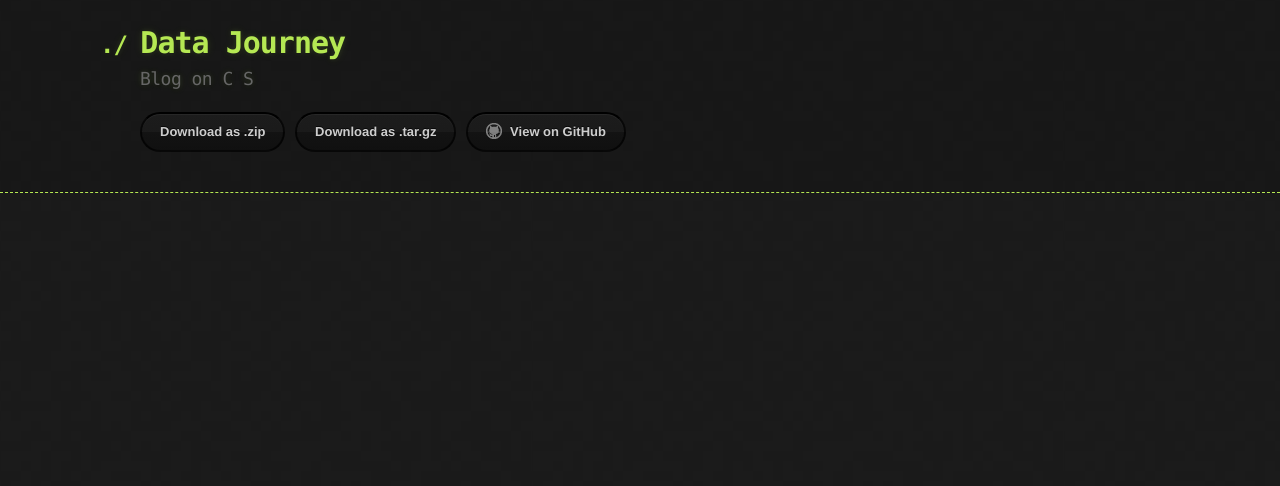
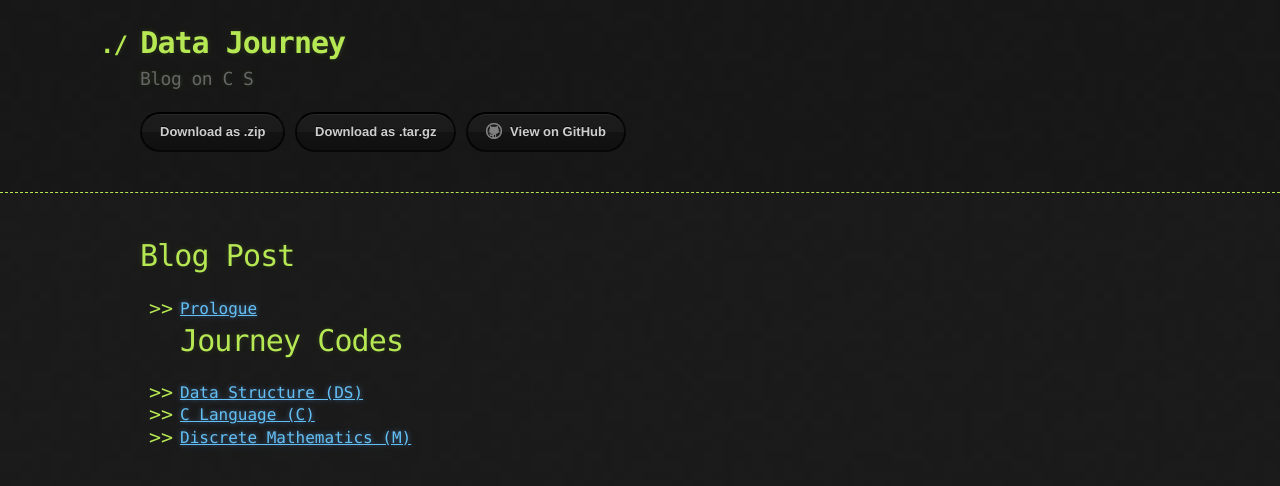
Before and after one commit to Jwmc999/Jwmc999.github.io, a Jekyll site: the page built from post.md, in a window 1280 px wide. Shown: the top 486 px of the page. Built offline with Jekyll 4.4.1, drawn with Linux system fonts in a browser that asks for light colours; our own code applies the rules of GitHub Pages for plain Markdown files; some of the changed lines change nothing that is shown.

Commit message:
Update post.md

```diff
--- a/post.md
+++ b/post.md
@@ -1,6 +1,9 @@
+---
+layout: default
+---
 # Blog Post
 * [Prologue](./_posts/Prologue.md)
-## Journey Codes
+# Journey Codes
 * [Data Structure (DS)](./_posts/Data-Structure)
 * [C Language (C)](./_posts/C-Language)
 * [Discrete Mathematics (M)](./_posts/Discrete-Mathematics)
```
